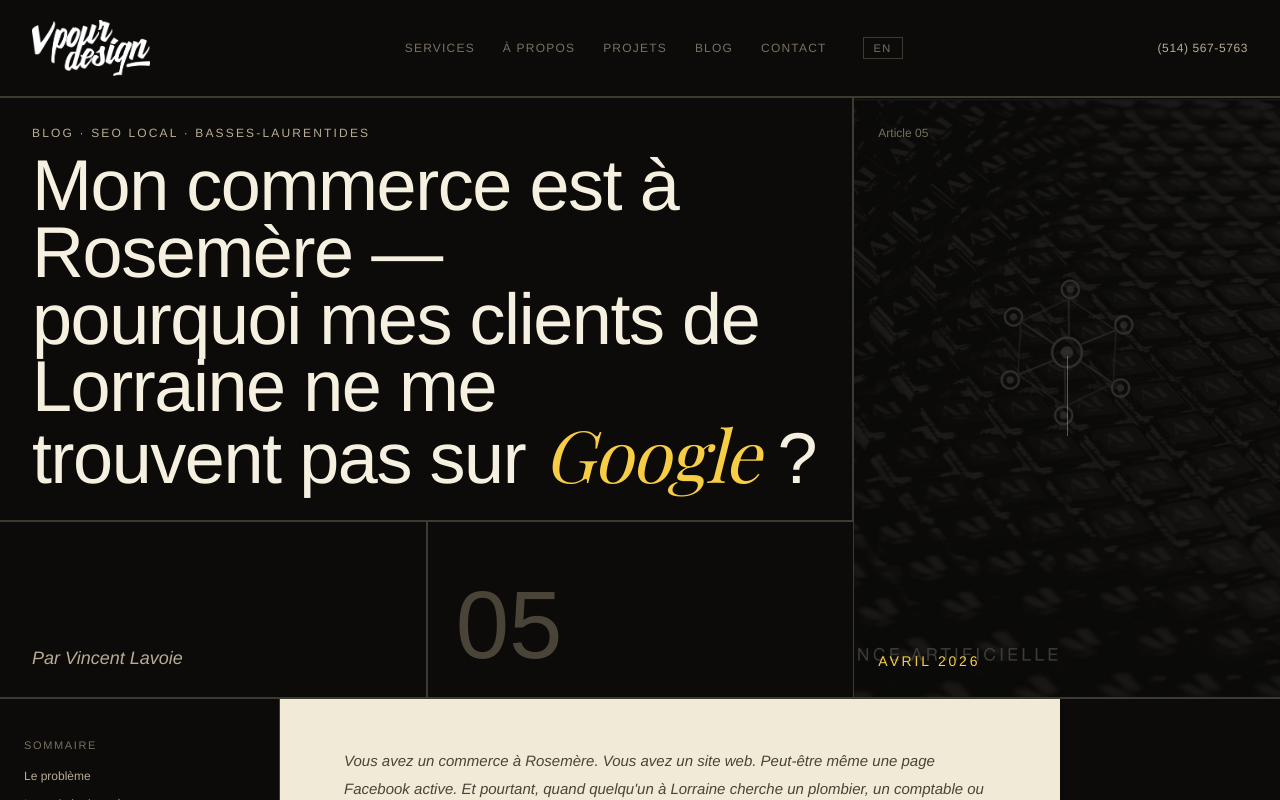
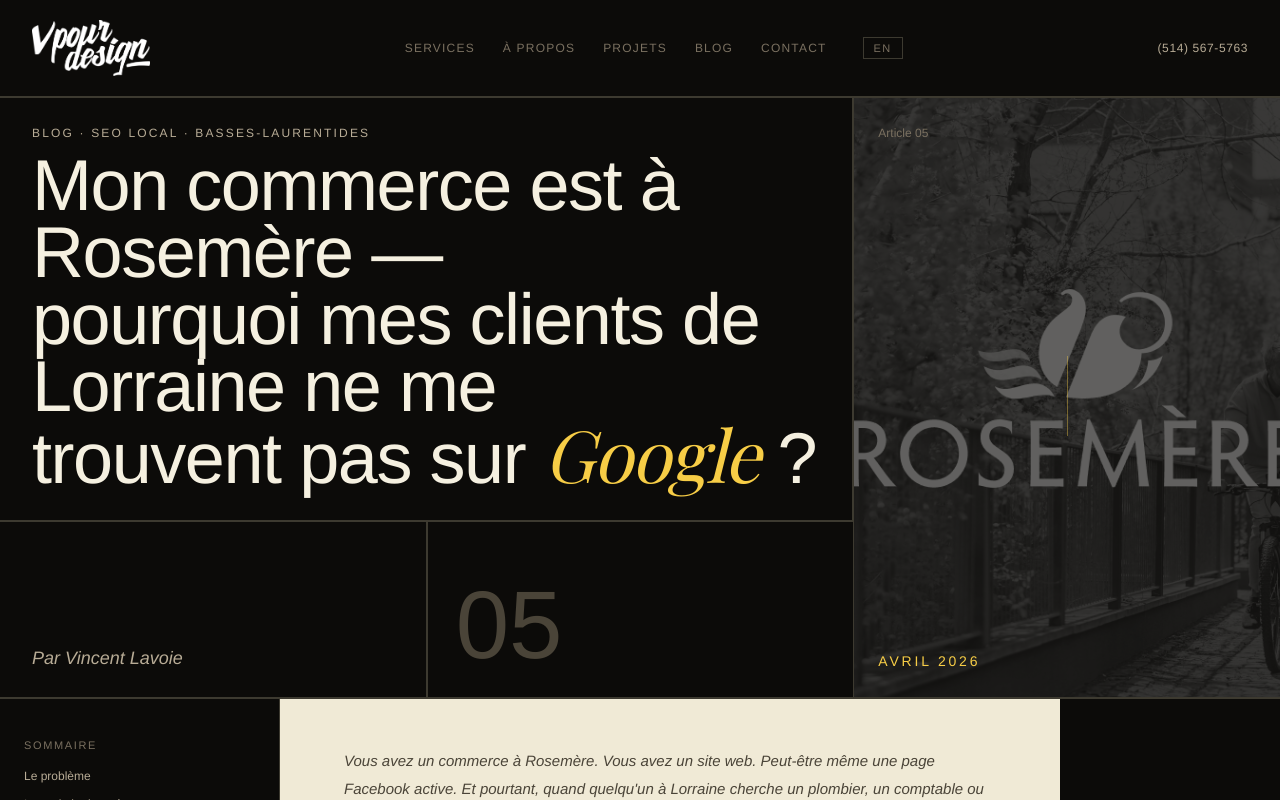
Before and after one commit to vpourdesign/vpourdesign, a Next.js app: page /blog/seo-local-rosemere-villes-voisines in a window 1280 px wide. Shown: the top 800 px of the page. Built offline with nearby package versions, Linux system fonts and the light colour scheme; a web font is replaced by a local one.

Commit message:
feat: use rosemere.png as hero and OG image for SEO local article
Co-Authored-By: Claude Sonnet 4.6 <noreply@anthropic.com>

```diff
--- a/app/blog/seo-local-rosemere-villes-voisines/page.js
+++ b/app/blog/seo-local-rosemere-villes-voisines/page.js
@@ -18,7 +18,7 @@ export const metadata = {
     authors: ['Vincent Lavoie'],
     images: [
       {
-        url: 'https://vpourdesign.com/images/blog/honnete.jpg',
+        url: 'https://vpourdesign.com/images/blog/rosemere.png',
         width: 1200,
         height: 630,
         alt: 'SEO local Rosemère — visibilité dans les villes voisines',
@@ -29,7 +29,7 @@ export const metadata = {
     card: 'summary_large_image',
     title: 'Mon commerce est à Rosemère — pourquoi mes clients de Lorraine ne me trouvent pas sur Google ?',
     description: 'Votre commerce est à Rosemère mais vos clients de Lorraine, Boisbriand ou Bois-des-Filion ne vous trouvent pas sur Google ? Voici pourquoi — et ce qu\'on peut faire concrètement.',
-    images: ['https://vpourdesign.com/images/blog/honnete.jpg'],
+    images: ['https://vpourdesign.com/images/blog/rosemere.png'],
   },
 };
 
@@ -135,7 +135,7 @@ export default function BlogSeoLocalRosemere() {
           <h1 className="h1">Mon commerce est à Rosemère —<br/>pourquoi mes clients de Lorraine ne me<br/>trouvent pas sur <em>Google</em>&nbsp;?</h1>
         </div>
         <div className="cell cell-b" style={{ position: 'relative', overflow: 'hidden' }}>
-          <Image src="/images/blog/honnete.jpg" alt="SEO local Rosemère — visibilité dans les villes voisines" fill sizes="(max-width: 768px) 100vw, 33vw" style={{ objectFit: 'cover', opacity: 0.25, zIndex: 0, filter: 'grayscale(100%)' }} />
+          <Image src="/images/blog/rosemere.png" alt="SEO local Rosemère — visibilité dans les villes voisines" fill sizes="(max-width: 768px) 100vw, 33vw" style={{ objectFit: 'cover', opacity: 0.35, zIndex: 0, filter: 'grayscale(100%)' }} />
           <div style={{ position: 'relative', zIndex: 1 }}><div className="page-num">Article 05</div></div>
           <div className="ai-icon-wrap" style={{ position: 'relative', zIndex: 1 }}>
             <div className="accent-line" style={{ height: '80px' }}></div>
--- a/components/CtaSlider.js
+++ b/components/CtaSlider.js
@@ -12,7 +12,7 @@ const slides = [
     offer: 'Guide complet + diagnostic gratuit.',
     btnText: 'Lire l\'article \u2192',
     btnHref: '/blog/seo-local-rosemere-villes-voisines',
-    image: '/images/blog/honnete.jpg',
+    image: '/images/blog/rosemere.png',
     imageAlt: 'SEO local Rosem\u00e8re — visibilit\u00e9 dans les villes voisines',
   },
   {
```
Also changed, not shown: public/images/blog/rosemere.png (added).
